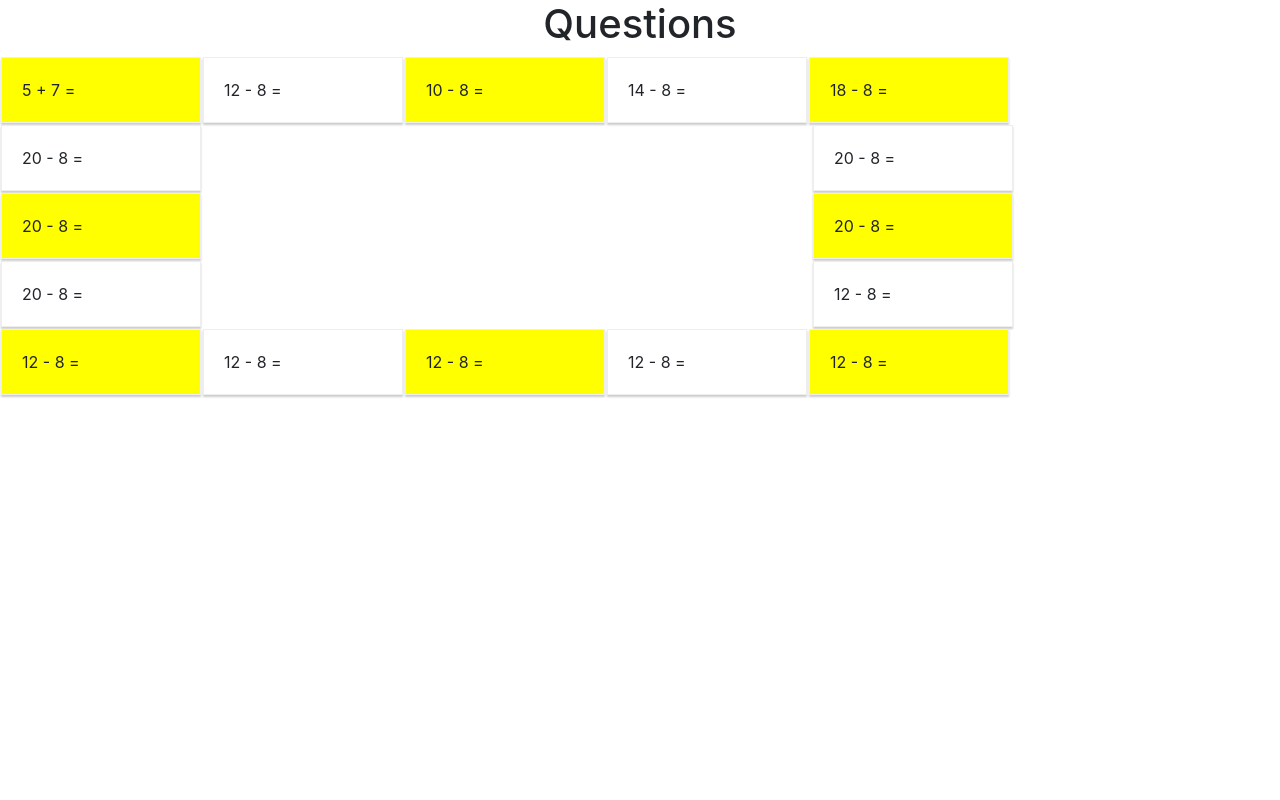
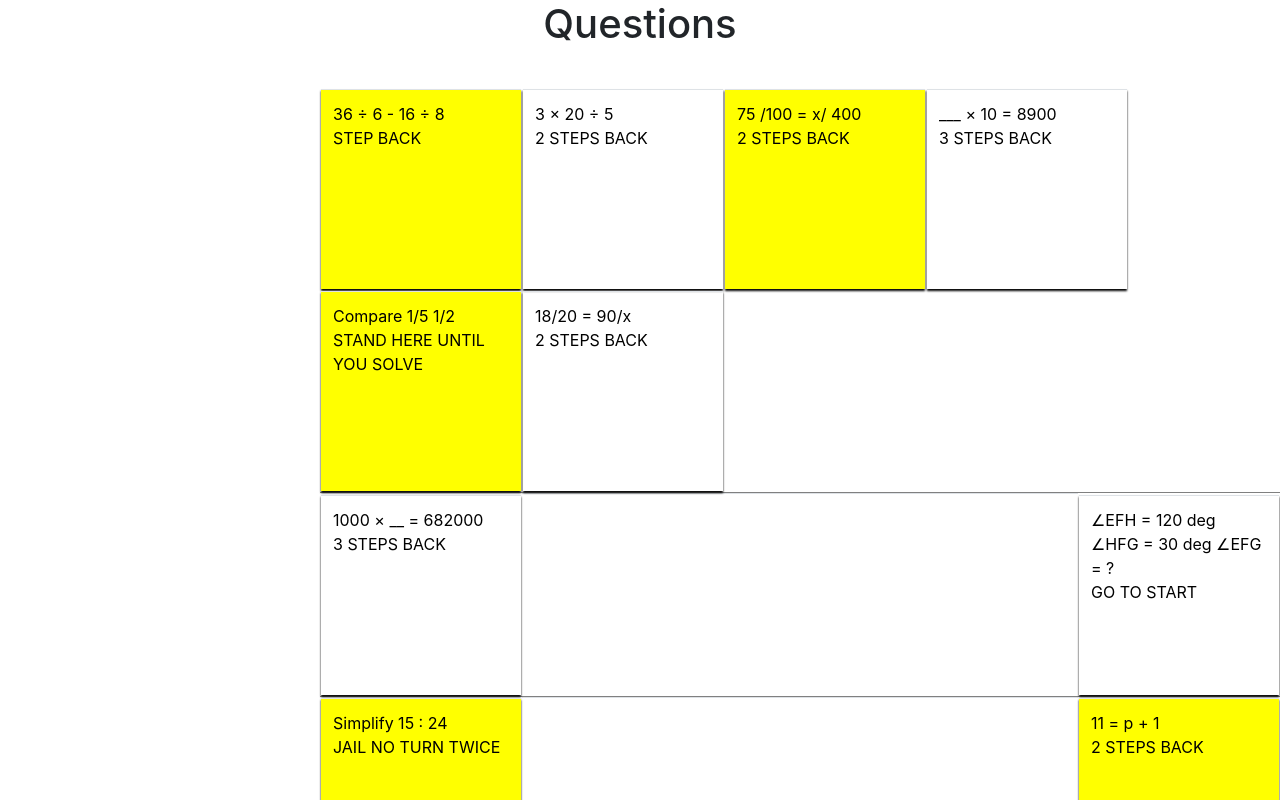
Before and after one commit to Priyami/React-api, a React (Create React App) app: page / in a window 1280 px wide. Shown: the top 800 px of the page. Built offline with nearby package versions, Linux system fonts and the light colour scheme.

Commit message:
Cascading Stylesheets/ Added more datas

```diff
--- a/public/index.html
+++ b/public/index.html
@@ -18,6 +18,12 @@
 
     <link rel="stylesheet" href="https://stackpath.bootstrapcdn.com/bootstrap/4.1.3/css/bootstrap.min.css" integrity="sha384-MCw98/SFnGE8fJT3GXwEOngsV7Zt27NXFoaoApmYm81iuXoPkFOJwJ8ERdknLPMO" crossorigin="anonymous">
     <link rel="javascript" href="https://cdnjs.cloudflare.com/ajax/libs/react/15.6.1/react-dom.min.js">
+    <link rel="stylesheet"
+          href="https://maxcdn.bootstrapcdn.com/bootstrap/latest
+               /css/bootstrap-theme.min.css">
+               <link rel="stylesheet"
+          href="https://maxcdn.bootstrapcdn.com/bootstrap/latest
+                /css/bootstrap.min.css">
 
     <!--
       Notice the use of %PUBLIC_URL% in the tags above.
--- a/public/math.json
+++ b/public/math.json
@@ -2,53 +2,123 @@
   "math":[
     {
       "id":1,
-      "question":"5 + 7 = ",
-      "answer":"12"
+      "question":"36  ÷ 6 - 16  ÷ 8",
+      "answer":"4",
+      "step":"STEP BACK"
     },
     {
       "id":2,
-      "question":"12 - 8 = ",
-      "answer":"4"
+      "question":"3  × 20  ÷ 5",
+      "answer":"12",
+      "step":"2 STEPS BACK"
     },
     {
       "id":3,
-      "question":"10 - 8 = ",
-      "answer":"2"
+      "question":"75 /100 = x/ 400",
+      "answer":"300",
+      "step":"2 STEPS BACK"
     },
     {
       "id":4,
-      "question":"14 - 8 = ",
-      "answer":"2"
+      "question":"___ × 10 = 8900",
+      "answer":"890",
+      "step":"3 STEPS BACK"
     },
     {
       "id":5,
-      "question":"18 - 8 = ",
-      "answer":"2"
+      "question":"Compare 2/ 6  3/6",
+      "answer":"2/6 < 3/6",
+      "step":"STAND HERE UNTIL YOU SOLVE"
     },
     {
       "id":6,
-      "question":"20 - 8 = ",
-      "answer":"2"
+      "question":"Compare 1/5  1/2",
+      "answer":"1/5 < 1/2",
+      "step":"STAND HERE UNTIL YOU SOLVE"
     },
     {
       "id":7,
-      "question":"20 - 8 = ",
-      "answer":"2"
+      "question":"18/20 = 90/x",
+      "answer":"100",
+      "step":"2 STEPS BACK"
     },
     {
       "id":8,
-      "question":"20 - 8 = ",
-      "answer":"2"
+      "question":"_____ × 98 = 98000",
+      "answer":"1000",
+      "step": "STAND HERE UNTIL YOU SOLVE"
     },
     {
       "id":9,
-      "question":"20 - 8 = ",
-      "answer":"2"
+      "question":"1000 × __ = 682000",
+      "answer":"682",
+      "step": "3 STEPS BACK"
     },
     {
       "id":10,
-      "question":"20 - 8 = ",
-      "answer":"2"
+      "question":"∠EFH  = 120 deg ∠HFG = 30 deg ∠EFG = ?",
+      "answer":"150 deg",
+      "step": "GO TO START"
+    },
+    {
+      "id":11,
+      "question":"Simplify 15 : 24",
+      "answer":"5/8",
+      "step": "JAIL NO TURN TWICE"
+    },
+    {
+      "id":12,
+      "question":"11 = p + 1",
+      "answer":"10",
+      "step": "2 STEPS BACK"
+    },
+    {
+      "id":13,
+      "question":"8 = z /6",
+      "answer":"48",
+      "step": "GO TO START"
+    },
+    {
+      "id":14,
+      "question":"8 + 2 (7 + 6)",
+      "answer":"34",
+      "step": "1 STEP BACK"
+    },
+    {
+      "id":15,
+      "question":"8  × 2 - 3  × 4",
+      "answer":"4",
+      "step": "5 STEPS BACK"
+    },
+    {
+      "id":16,
+      "question":"6 + (8 + 5)",
+      "answer":"19",
+      "step": "STAND HERE UNTIL YOU SOLVE"
+    },
+    {
+      "id":17,
+      "question":"2  × 15  ÷ 3",
+      "answer":"10",
+      "step": "GO TO START"
+    },
+    {
+      "id":18,
+      "question":"(3 + 5)  × (9 - 9)",
+      "answer":"0",
+      "step": "2 STEPS BACK"
+    },
+    {
+      "id":19,
+      "question":"b – 11 = 11",
+      "answer":"22",
+      "step": "3 STEPS BACK"
+    },
+    {
+      "id":20,
+      "question":"8 × ____ = 5600",
+      "answer":"700",
+      "step": "STAND HERE UNTIL YOU SOLVE"
     }
   ]
 }
--- a/src/components/QuestionPage.js
+++ b/src/components/QuestionPage.js
@@ -13,7 +13,14 @@ class QuestionPage extends React.Component {
 
     render() {
         const question = this.props.question ? this.props.question.question : "loading ...";
-        return <div>{question}</div>
+        console.log(question);
+        const step = this.props.question ? this.props.question.step : "loading ...";
+
+        return <div> {question}
+                <br />
+                     {step}
+               </div>
+
     }
 
 }
--- a/src/components/questions.js
+++ b/src/components/questions.js
@@ -2,13 +2,15 @@ import React from 'react';
 import QuestionPage from "./QuestionPage";
 
 
-    const Questions = ({ questions }) => {
+    const Questions = ({ questions , steps }) => {
       console.log(questions);
       const mathQuestions = questions.math || [];
+
         console.log(mathQuestions);
         return (
         <div>
           <center><h1>Questions</h1></center>
+          <div className = "table">
           <table id = "tbl1">
           <tbody>
           <tr id ="row1">
@@ -25,8 +27,12 @@ import QuestionPage from "./QuestionPage";
                   <QuestionPage question = {mathQuestions[3]}/>
                  </td>
                  <td className= "questions" bgcolor="Yellow">
-                    <QuestionPage question = {mathQuestions[4]}/>
+                    <QuestionPage question = {mathQuestions[5]}/>
                  </td>
+                 <td className= "questions">
+                    <QuestionPage question = {mathQuestions[6]}/>
+                 </td>
+
 
           </tr>
           </tbody>
@@ -35,14 +41,14 @@ import QuestionPage from "./QuestionPage";
           <tbody>
            <tr id="row2">
                 <td className= "questions">
-                    <QuestionPage question = {mathQuestions[5]}/>
+                    <QuestionPage question = {mathQuestions[8]}/>
                  </td>
-                <td width = "610" bgcolor="#ffffff">
+                <td width = "810" bgcolor="#ffffff">
 
                  </td>
 
                  <td className= "questions">
-                    <QuestionPage question = {mathQuestions[6]}/>
+                    <QuestionPage question = {mathQuestions[9]}/>
                  </td>
 
           </tr>
@@ -52,13 +58,13 @@ import QuestionPage from "./QuestionPage";
           <tbody>
           <tr id = "row3">
                 <td className= "questions" bgcolor="Yellow">
-                    <QuestionPage question = {mathQuestions[7]}/>
+                    <QuestionPage question = {mathQuestions[10]}/>
                  </td>
-                <td width = "610" bgcolor="#ffffff">
+                <td width = "810" bgcolor="#ffffff">
                   </td>
 
                  <td className= "questions" bgcolor="Yellow">
-                   <QuestionPage question = {mathQuestions[8]}/>
+                   <QuestionPage question = {mathQuestions[11]}/>
                  </td>
 
           </tr>
@@ -68,14 +74,14 @@ import QuestionPage from "./QuestionPage";
           <tbody>
          <tr id ="row4">
                 <td className= "questions">
-                    <QuestionPage question = {mathQuestions[9]}/>
+                    <QuestionPage question = {mathQuestions[12]}/>
                  </td>
-                <td width = "610" bgcolor="#ffffff">
+                <td width = "810" bgcolor="#ffffff">
 
                  </td>
 
                  <td className= "questions">
-                    <QuestionPage question = {mathQuestions[1]}/>
+                    <QuestionPage question = {mathQuestions[13]}/>
                  </td>
 
           </tr>
@@ -85,20 +91,24 @@ import QuestionPage from "./QuestionPage";
           <tbody>
           <tr id ="row5">
                 <td className= "questions" bgcolor="Yellow">
-                    <QuestionPage question = {mathQuestions[1]}/>
+                    <QuestionPage question = {mathQuestions[14]}/>
                  </td>
                 <td className= "questions">
-                    <QuestionPage question = {mathQuestions[1]}/>
+                    <QuestionPage question = {mathQuestions[15]}/>
                  </td>
                  <td className= "questions" bgcolor="Yellow">
-                    <QuestionPage question = {mathQuestions[1]}/>
+                    <QuestionPage question = {mathQuestions[16]}/>
                  </td>
                 <td className= "questions">
-                  <QuestionPage question = {mathQuestions[1]}/>
+                  <QuestionPage question = {mathQuestions[17]}/>
                  </td>
                  <td  className= "questions" bgcolor="Yellow">
-                    <QuestionPage question = {mathQuestions[1]}/>
+                    <QuestionPage question = {mathQuestions[18]}/>
                  </td>
+                 <td className= "questions">
+                    <QuestionPage question = {mathQuestions[19]}/>
+                 </td>
+
 
           </tr>
           </tbody>
@@ -106,7 +116,7 @@ import QuestionPage from "./QuestionPage";
 
 
 
-
+         </div>
 
 
         </div>
--- a/src/index.css
+++ b/src/index.css
@@ -39,11 +39,16 @@ code {
 img {
   border-radius: 5px 5px 0 0;
 }
+.table {
+	margin: 20px;
+	padding: 20px 20px 20px 300px;
+}
 .questions{
   display: inline-block;
   margin:1px;
-  border:1px solid #eee;
-  box-shadow: 0 2px 2px #ccc;
+
+  box-shadow: 0 2px 2px ;
   width: 200px;
+  height: 200px;
   padding: 20px;
 }
```
